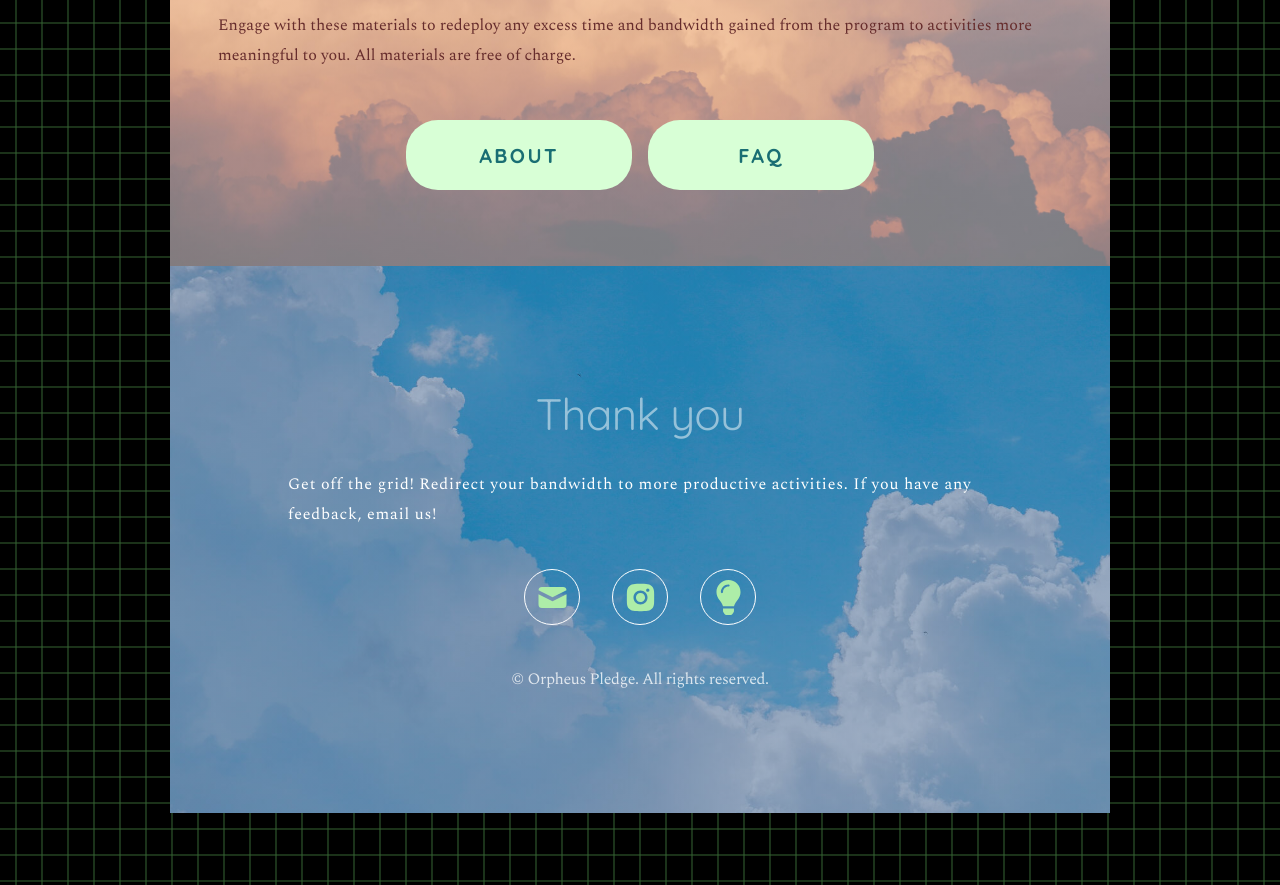
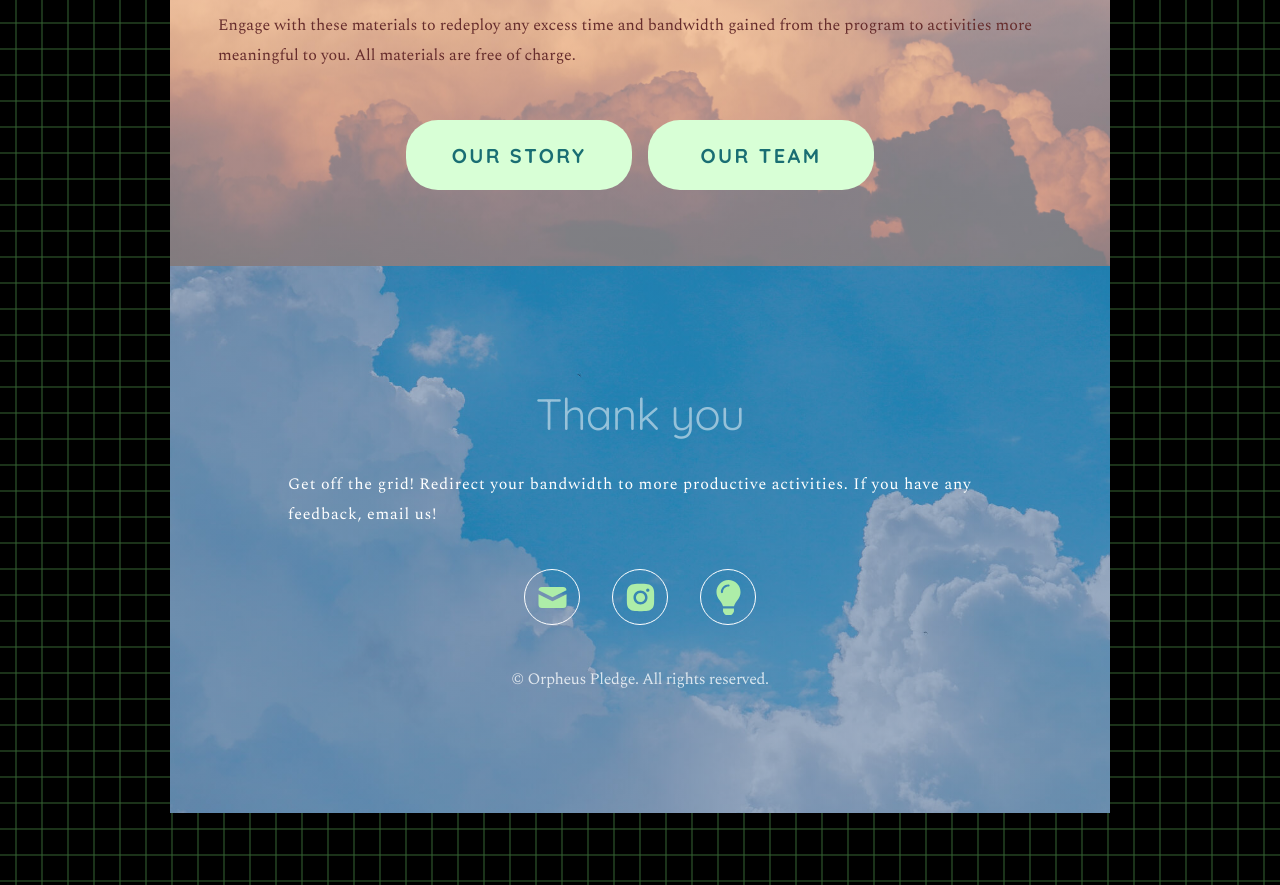
Before and after one commit to maxyuan6717/orpheus-frontend, a React (Create React App) app: page / in a window 1280 px wide. Shown: the part 2400-3285 px from the top of the page. Built offline with nearby package versions, Linux system fonts and the light colour scheme; no server answers.

Commit message:
update story and team buttons

```diff
--- a/src/components/description.js
+++ b/src/components/description.js
@@ -23,10 +23,10 @@ const Description = () => {
         </Row>
         <Row className="mx-auto justify-content-center">
           <div className="mx-2 my-2">
-            <Button text="about" type="router" to="/story" />
+            <Button text="Our Story" type="router" to="/story" />
           </div>
           <div className="mx-2 my-2">
-            <Button text="faq" type="router" to="/faq" />
+            <Button text="Our Team" type="router" to="/team" />
           </div>
         </Row>
       </div>
```
